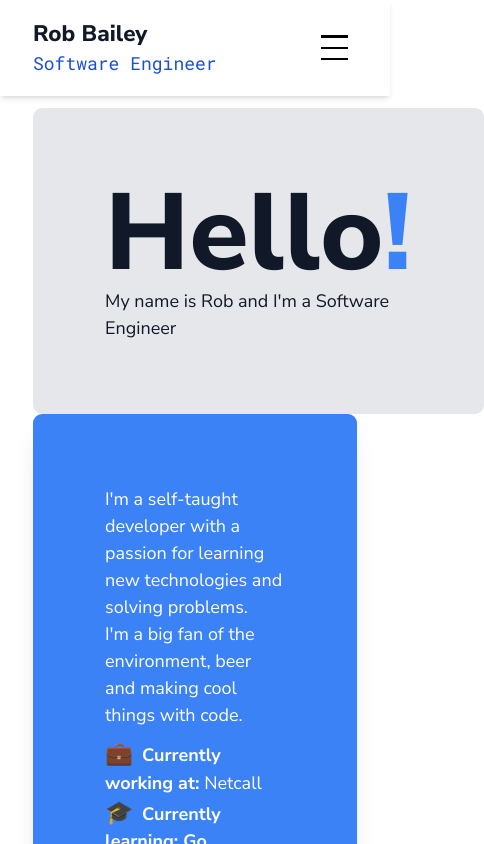
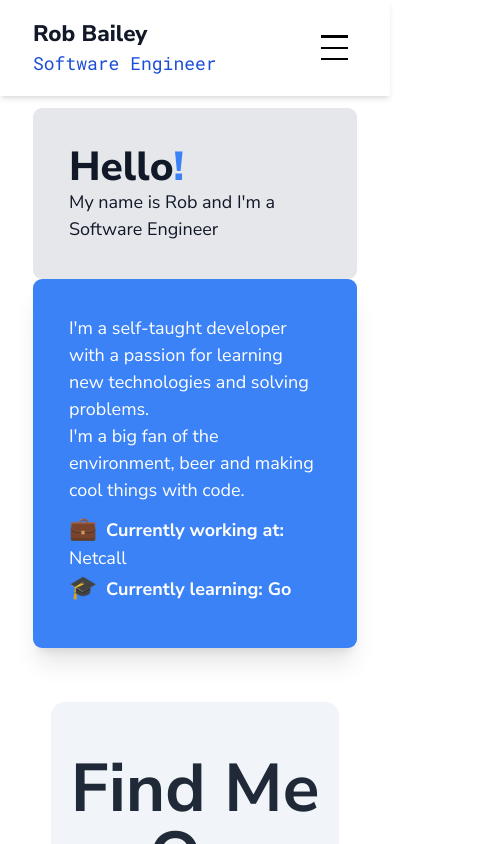
Before and after one commit to robbailey3/website-next, a Next.js app: page / in a window 390 px wide. Shown: the top 844 px of the page, 484 px wide, since content can reach past the window. Built offline with nearby package versions, Linux system fonts and the light colour scheme.

Commit message:
fix: mobile issues

```diff
--- a/src/components/global/Navigation/Navigation.tsx
+++ b/src/components/global/Navigation/Navigation.tsx
@@ -106,8 +106,12 @@ const Navigation = () => {
             href="/github/robbailey3"
             onClick={handleNavLinkClick}
           />
-          <NavigationLink text="Projects" href="/projects" />
-          <NavigationLink text="CV" href="/cv" />
+          <NavigationLink
+            text="Projects"
+            href="/projects"
+            onClick={handleNavLinkClick}
+          />
+          <NavigationLink text="CV" href="/cv" onClick={handleNavLinkClick} />
         </ul>
       </nav>
     </section>
--- a/src/features/homepage/components/HomepageBanner/HomepageBanner.tsx
+++ b/src/features/homepage/components/HomepageBanner/HomepageBanner.tsx
@@ -31,10 +31,10 @@ const HomepageBanner = () => {
   return (
     <section>
       <div className="flex items-center flex-wrap md:h-screen">
-        <div className="basis-full lg:basis-3/5 bg-gray-200 p-16 text-left rounded-lg">
+        <div className="basis-full lg:basis-3/5 bg-gray-200 p-8 md:p-16 text-left rounded-lg">
           <motion.h1
             variants={sentenceAnimation}
-            className="text-8xl font-extrabold"
+            className="text-4xl md:text-5xl lg:text-8xl font-extrabold"
             initial="hidden"
             animate="visible"
           >
@@ -59,7 +59,7 @@ const HomepageBanner = () => {
           </motion.p>
         </div>
         <motion.div
-          className="basis-full lg:basis-2/5 lg:-left-16 relative bg-blue-500 text-white p-16 rounded-lg shadow-xl"
+          className="basis-full lg:basis-2/5 lg:-left-16 relative bg-blue-500 text-white p-8 md:p-16 rounded-lg shadow-xl"
           initial={{ opacity: 0, y: -100 }}
           animate={{ opacity: 1, y: 0 }}
           transition={{ delay: 2, duration: 1 }}
--- a/src/features/sentiment-analysis/components/SentimentAnalysisResult/SentimentAnalysisResult.tsx
+++ b/src/features/sentiment-analysis/components/SentimentAnalysisResult/SentimentAnalysisResult.tsx
@@ -107,7 +107,7 @@ const SentimentAnalysisResult = (props: SentimentAnalysisResultProps) => {
         )}
       </section>
       <section className="flex flex-wrap">
-        <div className="w-full md:w-2/3">
+        <div className="w-full md:w-2/3 pb-32 md:pb-0">
           <SentimentSentences
             sentences={sentiment.sentences}
             highlightedSentenceIndex={highlightedSentence}
```
